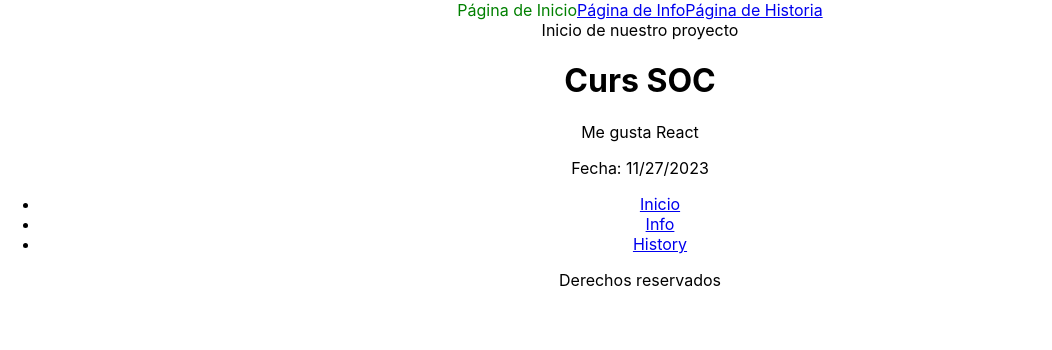
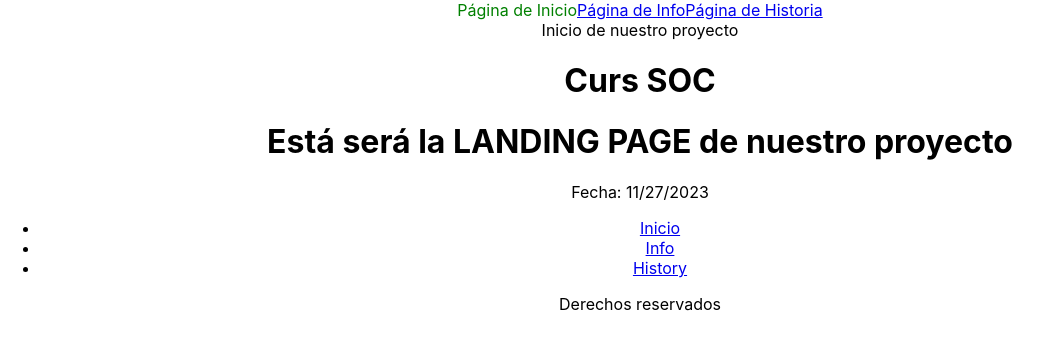
Before and after one commit to danielafreitasacosta/Moises-Daniela-Website, a React (Create React App) app: page / in a window 1280 px wide. Shown: the top 350 px of the page, without its empty margins (0-1052 px from the left). Built offline with nearby package versions, Linux system fonts and the light colour scheme.

Commit message:
cambio de <h1> en la landing page
pequeño cambio para testear github

```diff
--- a/src/pages/home/Home.js
+++ b/src/pages/home/Home.js
@@ -8,7 +8,7 @@ export default function Home () {
                 Inicio de nuestro proyecto
             </div>
             <Card fecha={new Date()}>
-                <p>Me gusta React</p>
+                <h1>Está será la LANDING PAGE de nuestro proyecto</h1>
             </Card>
         </div>
     )
```
